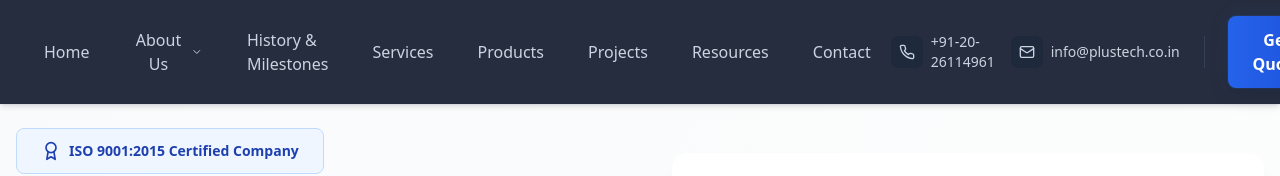
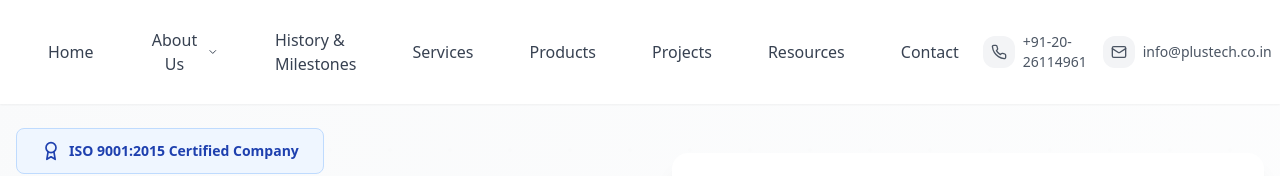
Before and after one commit to abhinavx04/plustech, a React (Vite) app: page / in a window 1280 px wide. Shown: the top 176 px of the page. Built offline with nearby package versions, Linux system fonts and the light colour scheme; grey boxes are pictures that could not be loaded.

Commit message:
navbar improved

```diff
--- a/src/components/Header.tsx
+++ b/src/components/Header.tsx
@@ -87,10 +87,10 @@ const Header = () => {
   };
 
   return (
-    <header className={`fixed top-0 w-full z-50 transition-all duration-300 ${
+    <header className={`fixed top-0 w-full z-50 transition-all duration-500 ${
       isScrolled
-        ? 'bg-slate-900/95 backdrop-blur-md shadow-futuristic border-b border-slate-700/50'
-        : 'bg-slate-900/90 backdrop-blur-sm shadow-professional'
+        ? 'bg-white/95 backdrop-blur-xl shadow-lg border-b border-gray-200/50'
+        : 'bg-white/90 backdrop-blur-md shadow-sm'
     }`}>
       <div className="container mx-auto px-6">
         <div className="flex justify-between items-center py-4">
@@ -106,7 +106,7 @@ const Header = () => {
           </div>
 
           {/* Desktop Navigation */}
-          <nav className="hidden xl:flex items-center space-x-1">
+          <nav className="hidden xl:flex items-center space-x-2">
             {navItems.map((item, index) => (
               item.dropdown ? (
                 <div key={index} className="relative">
@@ -114,14 +114,14 @@ const Header = () => {
                     onClick={() => handleDropdownToggle(item.name)}
                     onMouseEnter={() => setActiveDropdown(item.name)}
                     onMouseLeave={() => setActiveDropdown(null)}
-                    className="flex items-center px-5 py-3 text-slate-300 hover:text-blue-400 transition-all duration-300 font-medium rounded-lg hover:bg-slate-800/50 relative group"
+                    className="flex items-center px-6 py-3 text-gray-700 hover:text-blue-600 transition-all duration-300 font-medium rounded-xl hover:bg-blue-50 relative group"
                   >
                     {item.name}
                     <ChevronDown className={`ml-2 h-4 w-4 transition-transform duration-200 ${activeDropdown === item.name ? 'rotate-180' : ''}`} />
                     <div className="absolute bottom-0 left-0 w-full h-0.5 bg-gradient-to-r from-blue-500 to-blue-600 transform scale-x-0 group-hover:scale-x-100 transition-transform duration-300"></div>
                   </button>
                   <div
-                    className={`absolute top-full left-0 mt-2 w-80 bg-slate-800/95 backdrop-blur-md rounded-xl shadow-futuristic border border-slate-700/50 py-3 transition-all duration-200 z-50 ${
+                    className={`absolute top-full left-0 mt-2 w-80 bg-white/95 backdrop-blur-xl rounded-2xl shadow-xl border border-gray-200/50 py-4 transition-all duration-300 z-50 ${
                       activeDropdown === item.name ? 'opacity-100 visible translate-y-0' : 'opacity-0 invisible -translate-y-2'
                     }`}
                     onMouseEnter={() => setActiveDropdown(item.name)}
@@ -132,17 +132,17 @@ const Header = () => {
                         <button
                           key={subIdx}
                           onClick={() => handleDropdownItemClick(sub.hash, sub.label)}
-                          className="block w-full text-left px-6 py-3 text-slate-300 hover:text-blue-400 hover:bg-slate-700/50 transition-all duration-200 text-sm font-medium group relative"
+                          className="block w-full text-left px-6 py-3 text-gray-700 hover:text-blue-600 hover:bg-blue-50 transition-all duration-200 text-sm font-medium group relative rounded-lg mx-2"
                         >
                           <span className="flex items-center">
                             {sub.label}
                             <ArrowRight className="ml-2 h-3 w-3 opacity-0 group-hover:opacity-100 transition-all duration-200 transform group-hover:translate-x-1" />
                           </span>
-                          <div className="absolute left-0 top-0 w-1 h-full bg-blue-500 transform scale-y-0 group-hover:scale-y-100 transition-transform duration-200"></div>
+                          <div className="absolute left-0 top-0 w-1 h-full bg-blue-500 transform scale-y-0 group-hover:scale-y-100 transition-transform duration-200 rounded-full"></div>
                         </button>
                       ) : (
-                        <div key={subIdx} className="px-6 py-3 border-b border-slate-700/50 last:border-b-0">
-                          <div className="font-semibold text-slate-200 mb-2 text-sm flex items-center">
+                        <div key={subIdx} className="px-6 py-3 border-b border-gray-200/50 last:border-b-0">
+                          <div className="font-semibold text-gray-800 mb-2 text-sm flex items-center">
                             <span>{sub.label}</span>
                             <div className="ml-2 w-2 h-2 bg-blue-500 rounded-full"></div>
                           </div>
@@ -150,10 +150,10 @@ const Header = () => {
                             <button
                               key={subsubIdx}
                               onClick={() => handleDropdownItemClick(subsub.hash, subsub.label)}
-                              className="block w-full text-left pl-4 py-2 text-slate-400 hover:text-blue-400 hover:bg-slate-700/50 transition-all duration-200 text-sm rounded-md group relative"
+                              className="block w-full text-left pl-4 py-2 text-gray-600 hover:text-blue-600 hover:bg-blue-50 transition-all duration-200 text-sm rounded-lg group relative"
                             >
                               <span className="flex items-center">
-                                <div className="w-1 h-1 bg-slate-500 rounded-full mr-3 group-hover:bg-blue-400 transition-colors"></div>
+                                <div className="w-1 h-1 bg-gray-400 rounded-full mr-3 group-hover:bg-blue-500 transition-colors"></div>
                                 {subsub.label}
                                 <ArrowRight className="ml-2 h-3 w-3 opacity-0 group-hover:opacity-100 transition-all duration-200 transform group-hover:translate-x-1" />
                               </span>
@@ -168,7 +168,7 @@ const Header = () => {
                 <Link
                   key={index}
                   to={item.to}
-                  className="flex items-center px-5 py-3 text-slate-300 hover:text-blue-400 transition-all duration-300 font-medium rounded-lg hover:bg-slate-800/50 relative group"
+                  className="flex items-center px-6 py-3 text-gray-700 hover:text-blue-600 transition-all duration-300 font-medium rounded-xl hover:bg-blue-50 relative group"
                 >
                   {item.name}
                   <div className="absolute bottom-0 left-0 w-full h-0.5 bg-gradient-to-r from-blue-500 to-blue-600 transform scale-x-0 group-hover:scale-x-100 transition-transform duration-300"></div>
@@ -181,32 +181,24 @@ const Header = () => {
           <div className="hidden lg:flex items-center space-x-6">
             {/* Contact Info */}
             <div className="flex items-center space-x-4">
-              <div className="flex items-center space-x-2 text-sm text-slate-300 hover:text-blue-400 transition-colors cursor-pointer group">
-                <div className="p-2 bg-slate-800 rounded-lg group-hover:bg-slate-700 transition-colors">
+              <div className="flex items-center space-x-2 text-sm text-gray-600 hover:text-blue-600 transition-colors cursor-pointer group">
+                <div className="p-2 bg-gray-100 rounded-xl group-hover:bg-blue-100 transition-colors">
                   <Phone className="h-4 w-4" />
                 </div>
                 <span className="font-medium">+91-20-26114961</span>
               </div>
-              <div className="flex items-center space-x-2 text-sm text-slate-300 hover:text-blue-400 transition-colors cursor-pointer group">
-                <div className="p-2 bg-slate-800 rounded-lg group-hover:bg-slate-700 transition-colors">
+              <div className="flex items-center space-x-2 text-sm text-gray-600 hover:text-blue-600 transition-colors cursor-pointer group">
+                <div className="p-2 bg-gray-100 rounded-xl group-hover:bg-blue-100 transition-colors">
                   <Mail className="h-4 w-4" />
                 </div>
                 <span className="font-medium">info@plustech.co.in</span>
               </div>
             </div>
-
-            {/* Divider */}
-            <div className="w-px h-8 bg-slate-700"></div>
-
-            {/* CTA Button */}
-            <button className="bg-gradient-to-r from-blue-600 to-blue-700 text-white px-6 py-3 rounded-lg font-semibold hover:from-blue-700 hover:to-blue-800 transition-all duration-300 shadow-futuristic transform hover:scale-105">
-              Get Quote
-            </button>
           </div>
 
           {/* Mobile Menu Button */}
           <button
-            className="lg:hidden p-3 rounded-lg hover:bg-slate-800 transition-colors text-slate-300"
+            className="lg:hidden p-3 rounded-xl hover:bg-gray-100 transition-colors text-gray-700"
             onClick={() => setIsMenuOpen(!isMenuOpen)}
           >
             {isMenuOpen ? <X className="h-6 w-6" /> : <Menu className="h-6 w-6" />}
@@ -217,14 +209,14 @@ const Header = () => {
         <div className={`lg:hidden transition-all duration-500 overflow-hidden ${
           isMenuOpen ? 'max-h-screen opacity-100 pb-6' : 'max-h-0 opacity-0'
         }`}>
-          <nav className="border-t border-slate-700 pt-4">
+          <nav className="border-t border-gray-200 pt-4">
             <div className="flex flex-col space-y-1">
               {navItems.map((item, index) => (
                 item.dropdown ? (
                   <div key={index} className="relative">
                     <button
                       onClick={() => handleDropdownToggle(item.name)}
-                      className="flex items-center justify-between w-full px-4 py-4 text-slate-300 font-medium cursor-pointer hover:text-blue-400 hover:bg-slate-800/50 rounded-lg transition-all duration-200"
+                      className="flex items-center justify-between w-full px-4 py-4 text-gray-700 font-medium cursor-pointer hover:text-blue-600 hover:bg-blue-50 rounded-xl transition-all duration-200"
                     >
                       {item.name}
                       <ChevronDown className={`h-4 w-4 transition-transform duration-200 ${activeDropdown === item.name ? 'rotate-180' : ''}`} />
@@ -237,17 +229,17 @@ const Header = () => {
                           <button
                             key={subIdx}
                             onClick={() => handleDropdownItemClick(sub.hash, sub.label)}
-                            className="block w-full text-left py-3 px-4 text-slate-400 hover:text-blue-400 hover:bg-slate-800/50 transition-all duration-200 text-sm rounded-lg group relative"
+                            className="block w-full text-left py-3 px-4 text-gray-600 hover:text-blue-600 hover:bg-blue-50 transition-all duration-200 text-sm rounded-xl group relative"
                           >
                             <span className="flex items-center">
-                              <div className="w-1 h-1 bg-slate-500 rounded-full mr-3 group-hover:bg-blue-400 transition-colors"></div>
+                              <div className="w-1 h-1 bg-gray-400 rounded-full mr-3 group-hover:bg-blue-500 transition-colors"></div>
                               {sub.label}
                               <ArrowRight className="ml-2 h-3 w-3 opacity-0 group-hover:opacity-100 transition-all duration-200 transform group-hover:translate-x-1" />
                             </span>
                           </button>
                         ) : (
                           <div key={subIdx} className="mb-2">
-                            <div className="font-semibold text-slate-200 mb-1 px-4 py-2 flex items-center">
+                            <div className="font-semibold text-gray-800 mb-1 px-4 py-2 flex items-center">
                               <span>{sub.label}</span>
                               <div className="ml-2 w-2 h-2 bg-blue-500 rounded-full"></div>
                             </div>
@@ -255,10 +247,10 @@ const Header = () => {
                               <button
                                 key={subsubIdx}
                                 onClick={() => handleDropdownItemClick(subsub.hash, subsub.label)}
-                                className="block w-full text-left pl-8 py-2 text-slate-400 hover:text-blue-400 hover:bg-slate-800/50 transition-all duration-200 text-sm rounded-lg group relative"
+                                className="block w-full text-left pl-8 py-2 text-gray-600 hover:text-blue-600 hover:bg-blue-50 transition-all duration-200 text-sm rounded-xl group relative"
                               >
                                 <span className="flex items-center">
-                                  <div className="w-1 h-1 bg-slate-500 rounded-full mr-3 group-hover:bg-blue-400 transition-colors"></div>
+                                  <div className="w-1 h-1 bg-gray-400 rounded-full mr-3 group-hover:bg-blue-500 transition-colors"></div>
                                   {subsub.label}
                                   <ArrowRight className="ml-2 h-3 w-3 opacity-0 group-hover:opacity-100 transition-all duration-200 transform group-hover:translate-x-1" />
                                 </span>
@@ -273,7 +265,7 @@ const Header = () => {
                   <Link
                     key={index}
                     to={item.to}
-                    className="text-slate-300 hover:text-blue-400 hover:bg-slate-800/50 px-4 py-4 rounded-lg transition-all duration-200 font-medium"
+                    className="text-gray-700 hover:text-blue-600 hover:bg-blue-50 px-4 py-4 rounded-xl transition-all duration-200 font-medium"
                     onClick={() => setIsMenuOpen(false)}
                   >
                     {item.name}
@@ -282,22 +274,19 @@ const Header = () => {
               ))}
 
               {/* Mobile Contact Info */}
-              <div className="pt-6 border-t border-slate-700 space-y-4">
-                <div className="flex items-center space-x-3 text-sm text-slate-300 px-4">
-                  <div className="p-2 bg-slate-800 rounded-lg">
+              <div className="pt-6 border-t border-gray-200 space-y-4">
+                <div className="flex items-center space-x-3 text-sm text-gray-600 px-4">
+                  <div className="p-2 bg-gray-100 rounded-xl">
                     <Phone className="h-4 w-4" />
                   </div>
                   <span className="font-medium">+91-20-26114961</span>
                 </div>
-                <div className="flex items-center space-x-3 text-sm text-slate-300 px-4">
-                  <div className="p-2 bg-slate-800 rounded-lg">
+                <div className="flex items-center space-x-3 text-sm text-gray-600 px-4">
+                  <div className="p-2 bg-gray-100 rounded-xl">
                     <Mail className="h-4 w-4" />
                   </div>
                   <span className="font-medium">info@plustech.co.in</span>
                 </div>
-                <button className="w-full bg-gradient-to-r from-blue-600 to-blue-700 text-white px-4 py-4 rounded-lg font-semibold hover:from-blue-700 hover:to-blue-800 transition-all duration-300 mx-4 shadow-futuristic">
-                  Get Quote
-                </button>
               </div>
             </div>
           </nav>
```
